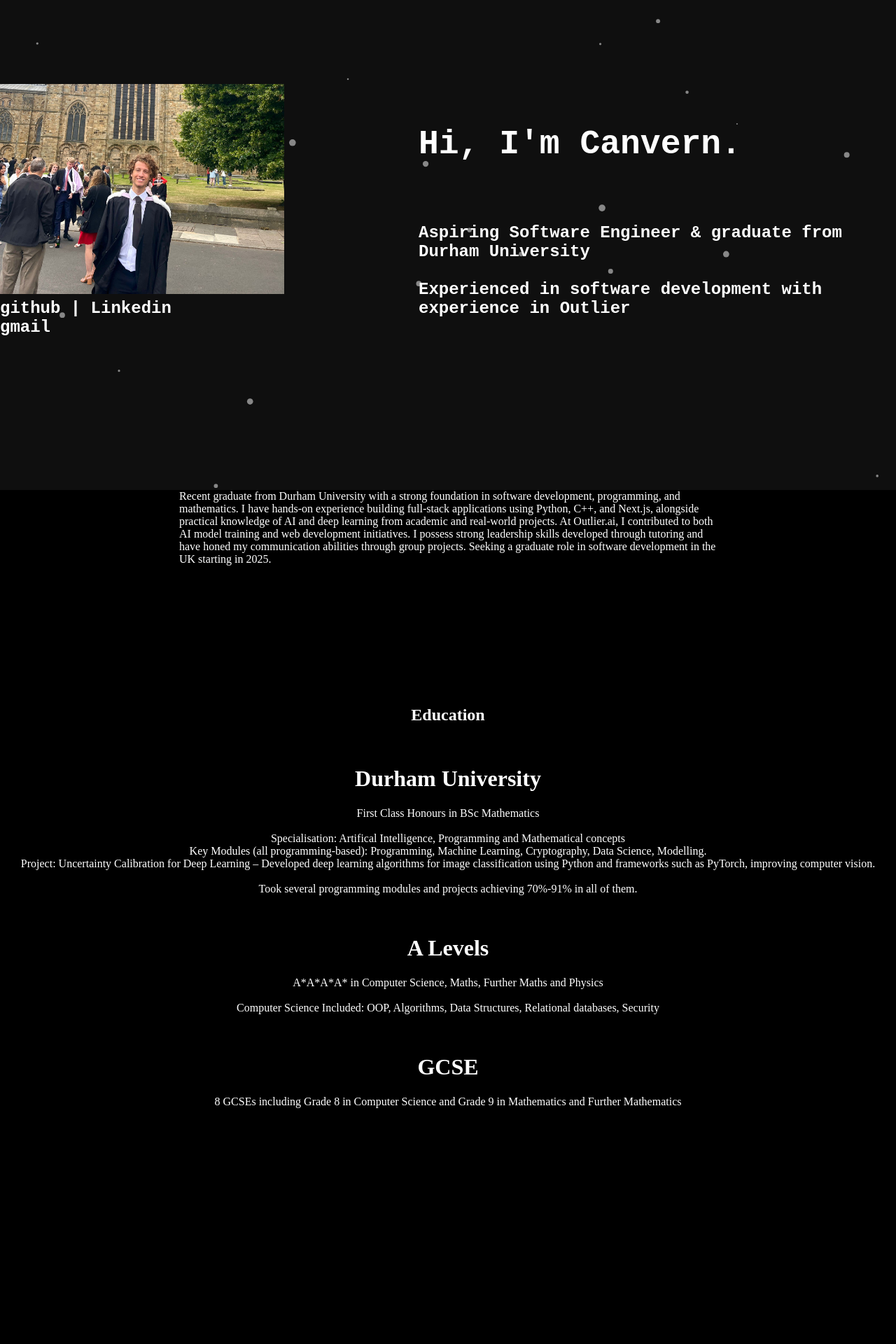
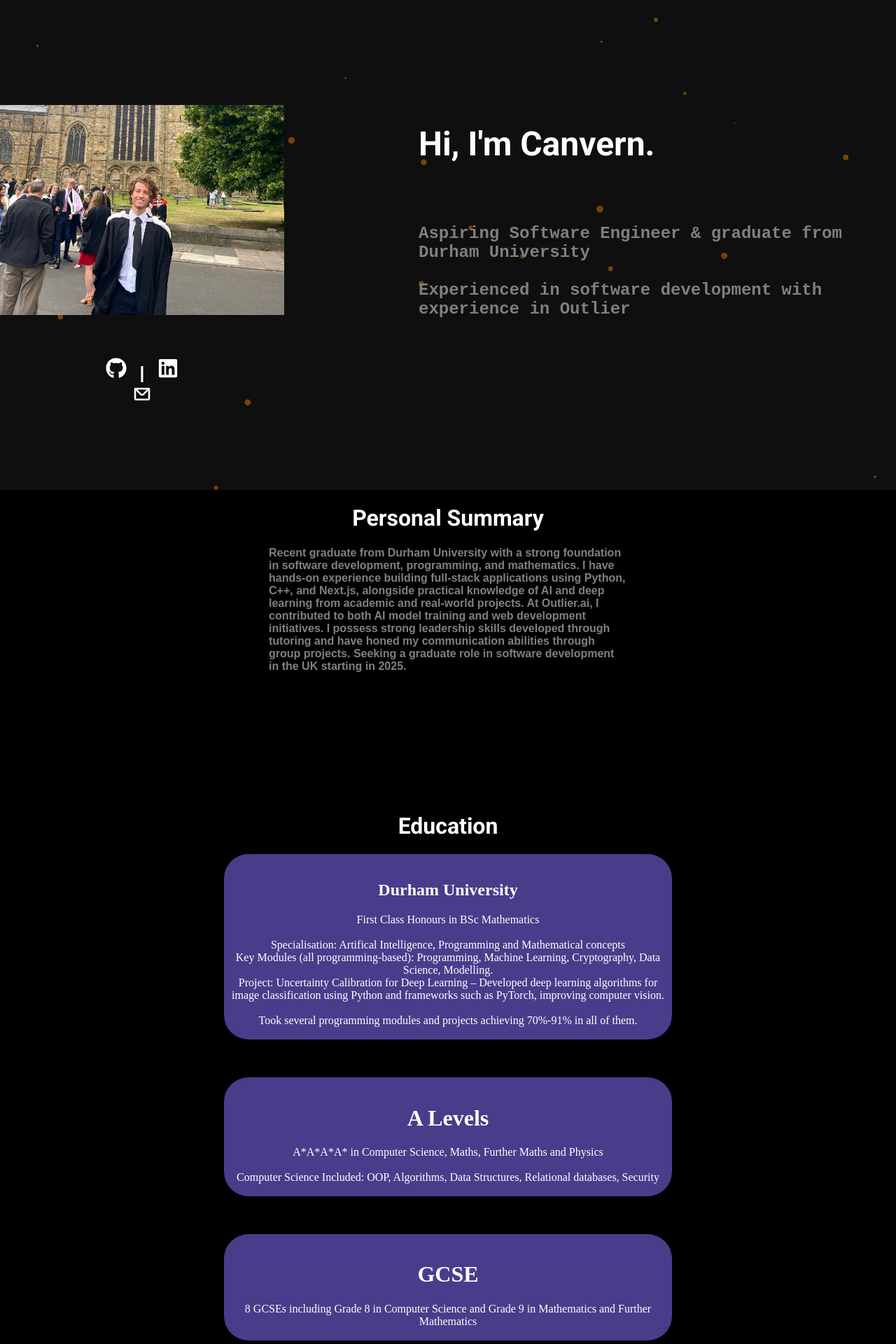
Before and after one commit to CanvernSH/Portfolio, a React (Create React App) app: page / in a window 1280 px wide. Shown: the part 100-2020 px from the top of the page at 70% size. Built offline with nearby package versions, Linux system fonts and the light colour scheme.

Commit message:
Improved Font, added icons and added container sections in education

```diff
--- a/package.json
+++ b/package.json
@@ -8,6 +8,7 @@
     "@tsparticles/slim": "^3.9.1",
     "react": "^19.1.1",
     "react-dom": "^19.1.1",
+    "react-icons": "^5.5.0",
     "react-scripts": "5.0.1",
     "react-tsparticles": "^2.12.2",
     "tsparticles": "^3.9.1",
--- a/public/index.html
+++ b/public/index.html
@@ -2,6 +2,12 @@
 <html lang="en">
   <head>
     <title>React App</title>
+    <link rel="preconnect" href="https://fonts.googleapis.com" />
+    <link rel="preconnect" href="https://fonts.gstatic.com" crossorigin />
+    <link
+      href="https://fonts.googleapis.com/css2?family=Roboto:wght@300;400;500;700&display=swap"
+      rel="stylesheet"
+    />
   </head>
   <body>
     <noscript>You need to enable JavaScript to run this app.</noscript>
--- a/src/App.js
+++ b/src/App.js
@@ -7,6 +7,9 @@ import personalised_ai from './personalised-ai.png';
 import React, { useEffect, useMemo, useState } from "react";
 import Particles, { initParticlesEngine } from "@tsparticles/react";
 import { loadSlim } from "@tsparticles/slim";
+
+import {FaGithub, FaLinkedin } from 'react-icons/fa';
+import {CgMail} from 'react-icons/cg';
 
 function App() {
   const [init, setInit] = useState(false);
@@ -40,7 +43,7 @@ function App() {
     },
     particles: {
       number: { value: 50, density: { enable: true, area: 800 } },
-      color: { value: "#ffffff" },
+      color: { value: "#db7705ff" },
       shape: { type: "circle" },
       opacity: { value: 0.5, random: true },
       size: { value: { min: 1, max: 5 } },
@@ -59,15 +62,15 @@ function App() {
       <Particles id="tsparticles" options={options} particlesLoaded={particlesLoaded} />
 
       <div className='intro-container'>
-          <div>
+          <div style={{width: '406px', height:'300px', textAlign: 'center'}}>
           <img src={CSH_photo} style={{width: '406px', height:'300px'}} alt=''></img>
+          <br></br><br></br><br></br>
+          <FaGithub size={30}></FaGithub> | <FaLinkedin size={30}></FaLinkedin>
           <br></br>
-          github | Linkedin
-          <br></br>
-          gmail
+          <CgMail size={30}></CgMail>
           </div>
-          <div>
-            <h1>Hi, I'm Canvern.</h1>
+          <div style={{color: 'grey'}}>
+            <h1 style={{fontFamily: 'Roboto', color:'white'}}>Hi, I'm Canvern.</h1>
             <br></br>
             <br></br>
             Aspiring Software Engineer & graduate from Durham University
@@ -77,7 +80,12 @@ function App() {
           </div>
       </div>
 
-      <div style={{color: 'white', display: 'flex', justifyContent: 'center', alignItems:'center', marginLeft: '20%', marginRight: '20%'}}>
+        <div>
+          <h1 style={{fontFamily: 'Roboto', color:'white', display: 'flex', justifyContent: 'center', alignItems:'center'}}>Personal Summary</h1>
+        </div>
+
+      <div style={{color: 'grey', display: 'flex', justifyContent: 'center', alignItems:'center', marginLeft: '30%', marginRight: '30%'}} className='font1'>
+
         Recent graduate from Durham University with a strong foundation in software development, programming, and mathematics. I have hands-on experience building full-stack applications using Python,
         C++, and Next.js, alongside practical knowledge of AI and deep learning from academic and real-world
         projects. At Outlier.ai, I contributed to both AI model training and web development initiatives. I
@@ -85,10 +93,15 @@ function App() {
         through group projects. Seeking a graduate role in software development in the UK starting in 2025.
       </div>
 
-      <div style={{color: 'white', textAlign: 'center', marginTop: '200px'}}>
-        <h2> Education</h2>
+      <div style={{marginTop: '200px'}}>
+        <h1 style={{fontFamily: 'Roboto', color:'white', display: 'flex', justifyContent: 'center', alignItems:'center'}}>Education</h1>
+      </div>
+
+      <div style={{color: 'white', textAlign: 'center'}}>
+
+        <div className='backgroundcolor1'>
           <br></br>
-        <h1>Durham University</h1>
+          <h2 style={{color: 'white'}}>Durham University</h2>
           First Class Honours in BSc Mathematics
           <br></br> <br></br>
           Specialisation: Artifical Intelligence, Programming and Mathematical concepts
@@ -98,24 +111,37 @@ function App() {
           Project: Uncertainty Calibration for Deep Learning – Developed deep learning algorithms for image classification using Python and frameworks such as PyTorch, improving computer vision.
           <br></br><br></br>
           Took several programming modules and projects achieving 70%-91% in all of them.
+          <br></br><br></br>
+        </div>
 
         <br></br><br></br><br></br>
+
+        <div className='backgroundcolor1'>
+          <br></br>
           <h1>A Levels</h1>
           A*A*A*A* in Computer Science, Maths, Further Maths and Physics
           <br></br><br></br>
           Computer Science Included: OOP, Algorithms, Data Structures, Relational databases, Security
+          <br></br><br></br>
+        </div>
 
         <br></br><br></br><br></br>
+
+        <div className='backgroundcolor1'>
+          <br></br>
           <h1>GCSE</h1>
           8 GCSEs including Grade 8 in Computer Science and Grade 9 in Mathematics and Further Mathematics
+          <br></br><br></br>
+        </div>
 
       </div>
 
 
+     <div style={{marginTop: '400px'}}>
+        <h1 style={{fontFamily: 'Roboto', color:'white', display: 'flex', justifyContent: 'center', alignItems:'center'}}>Experience</h1>
+      </div>
 
-
-      <div style={{color: 'white', textAlign: 'center', marginTop: '400px'}}>
-        <h2>Experience</h2>
+      <div style={{color: 'white', textAlign: 'center'}}>
 
         <div style={{display:'flex', alignItems: 'center', textAlign:'center', justifyContent:'center'}}>
           <div style={{marginRight: '100px'}}>
--- a/src/index.css
+++ b/src/index.css
@@ -80,3 +80,17 @@ html, body {
 body{
     background: black;
 }
+
+.font1 {
+    font-family: sans-serif;
+    font-size: medium;
+    font-weight: bolder;
+    gap: 15%;
+}
+
+.backgroundcolor1{
+    background-color:darkslateblue;
+    margin-left: 25%;
+    margin-right: 25%;
+    border-radius: 35px;
+}
```
Also changed, not shown: 1 other file (tests, documents, lock files or other folders). Lines whose indentation alone changed are shown as unchanged.
